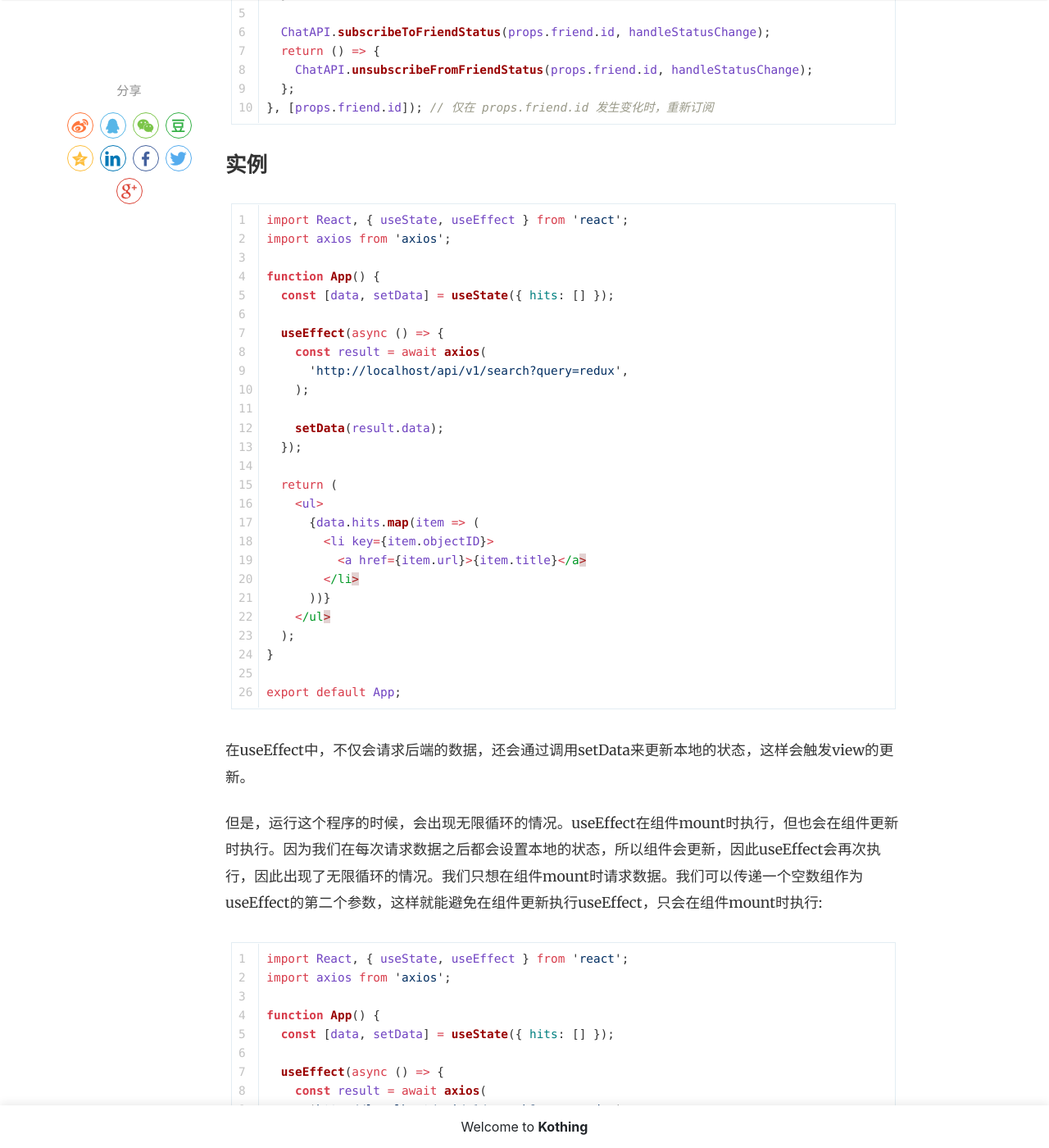
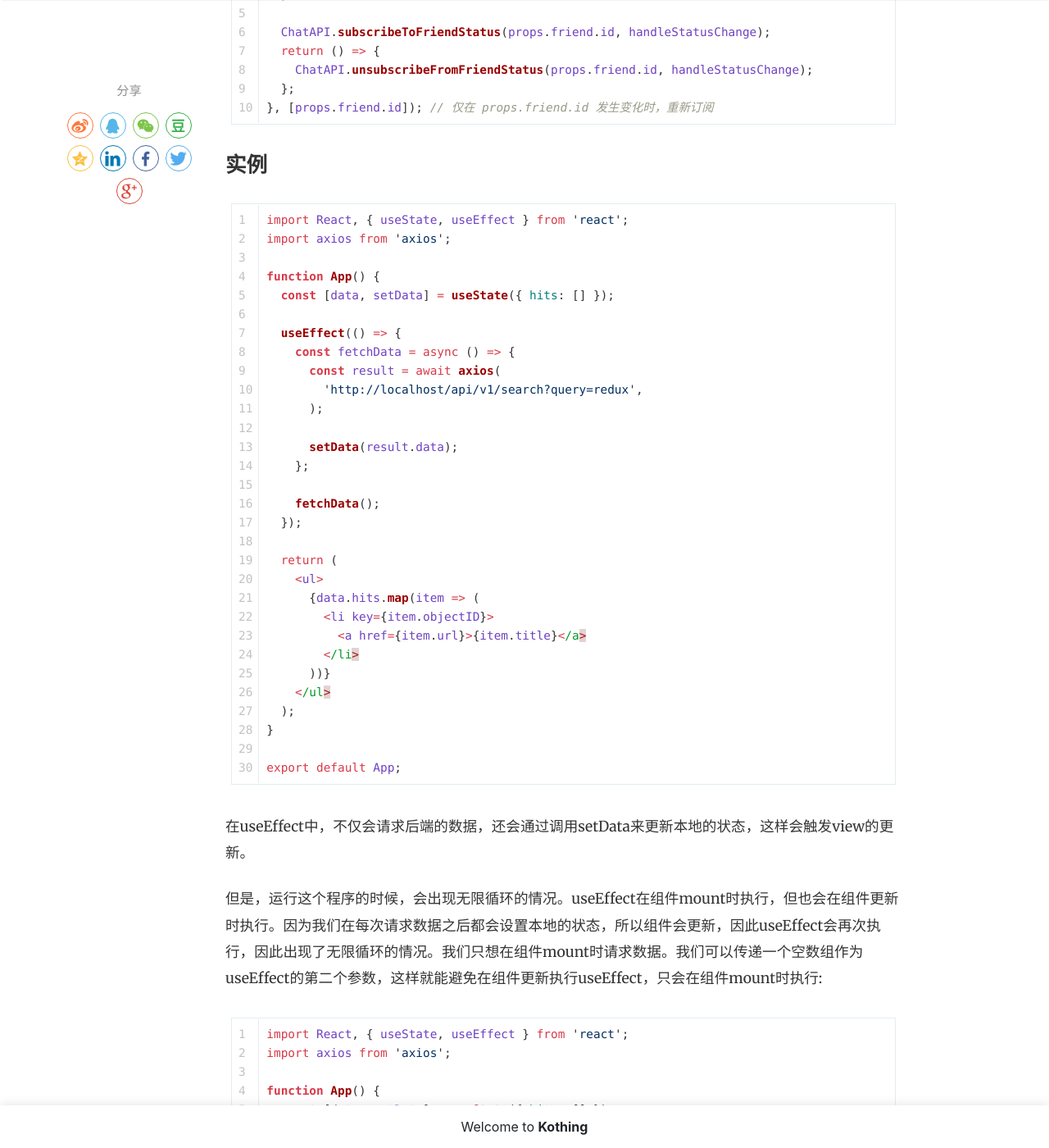
Before and after one commit to kothing/kothing.github.io, a Jekyll site: the page built from _posts/2019-01-12-react-hook-useEffect-hook.md, in a window 1280 px wide and 1400 px high, scrolled down 4725 px. Shown: the whole window at 82% size. Built offline with Jekyll 4.4.1, drawn with Linux system fonts in a browser that asks for light colours; nearby versions of some CDN libraries; comment, search, counter and statistics services are not loaded; some of the changed text lies outside the part shown.

Commit message:
Update 2019-01-12-react-hook-useEffect-hook.md

```diff
--- a/_posts/2019-01-12-react-hook-useEffect-hook.md
+++ b/_posts/2019-01-12-react-hook-useEffect-hook.md
@@ -141,12 +141,16 @@ import axios from 'axios';
 function App() {
   const [data, setData] = useState({ hits: [] });
 
-  useEffect(async () => {
-    const result = await axios(
-      'http://localhost/api/v1/search?query=redux',
-    );
+  useEffect(() => {
+    const fetchData = async () => {
+      const result = await axios(
+        'http://localhost/api/v1/search?query=redux',
+      );
 
-    setData(result.data);
+      setData(result.data);
+    };
+
+    fetchData();
   });
 
   return (
@@ -172,12 +176,16 @@ import axios from 'axios';
 function App() {
   const [data, setData] = useState({ hits: [] });
 
-  useEffect(async () => {
-    const result = await axios(
-      'http://localhost/api/v1/search?query=redux',
-    );
+  useEffect(() => {
+    const fetchData = async () => {
+      const result = await axios(
+        'http://localhost/api/v1/search?query=redux',
+      );
 
-    setData(result.data);
+      setData(result.data);
+    };
+
+    fetchData();
   }, []);
 
   return (
```
